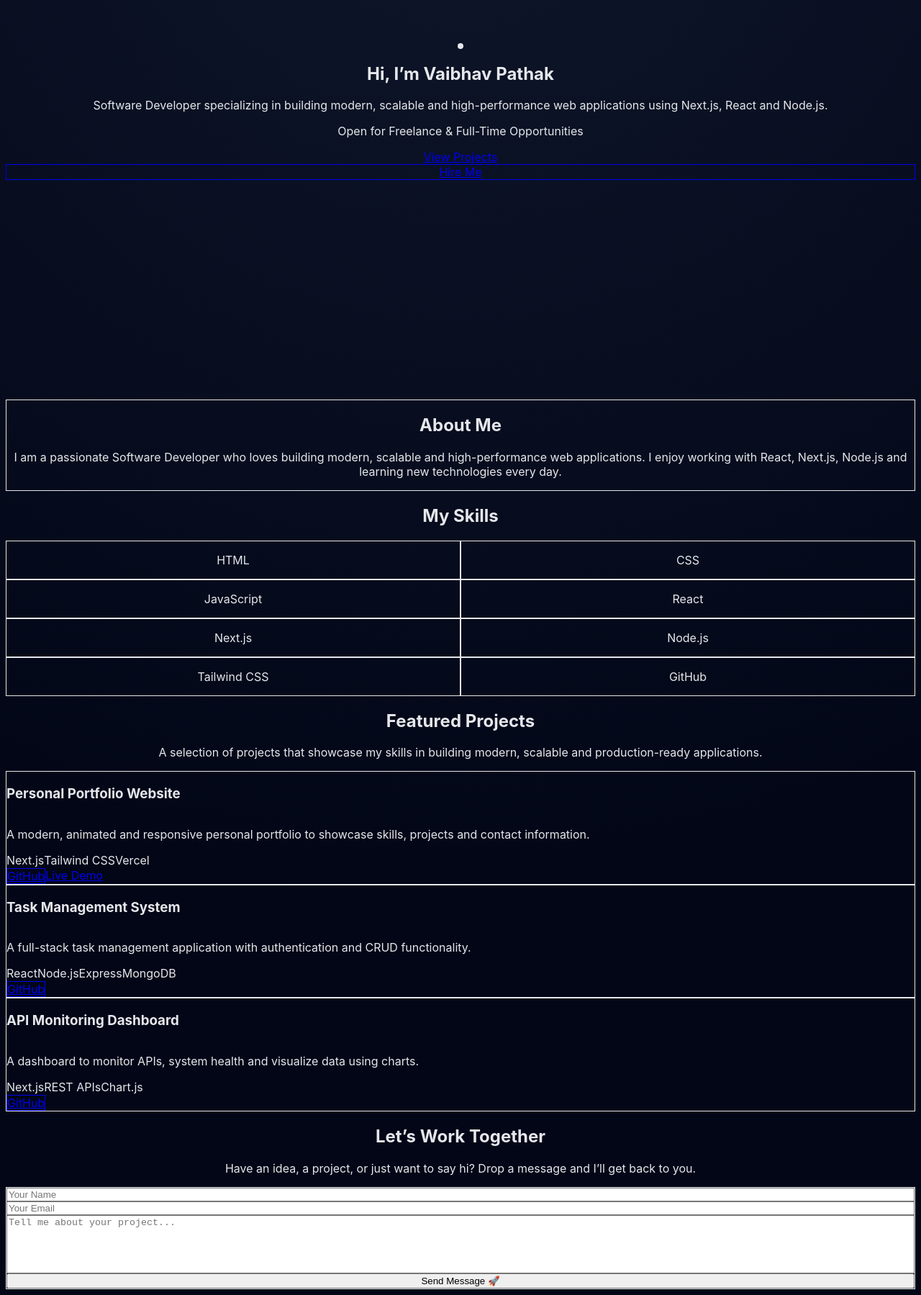
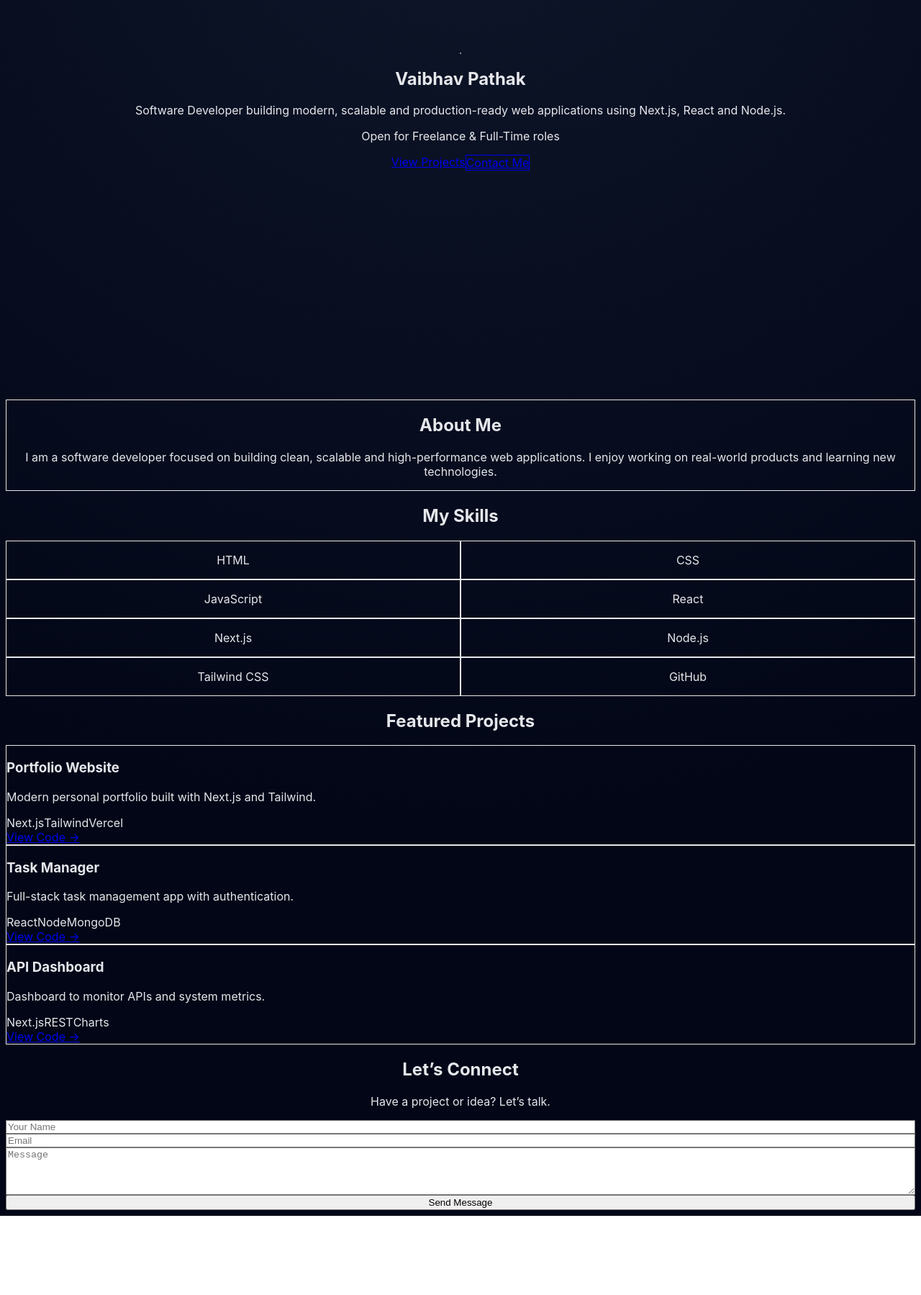
Before and after one commit to vaibhavpathak399/portfolio, a Next.js app: page / in a window 1280 px wide. Shown: the part 253-2052 px from the top of the page at 72% size. After the commit the page ends 1942 px from the top, so only its background shows below. Built offline with nearby package versions, Linux system fonts and the light colour scheme.

Commit message:
Fix Skills framer-motion client error

```diff
--- a/src/components/Hero.js
+++ b/src/components/Hero.js
@@ -1,26 +1,13 @@
-"use client";
-
-import { motion } from "framer-motion";
 import Image from "next/image";
 
 export default function Hero() {
   return (
-    <section className="relative min-h-screen flex items-center justify-center px-6 overflow-hidden">
+    <section className="min-h-screen flex items-center justify-center px-6 bg-gradient-to-b from-black to-gray-950">
+      <div className="max-w-6xl w-full grid md:grid-cols-2 gap-14 items-center">
 
-      {/* background glow */}
-      <div className="absolute -top-40 -left-40 w-[500px] h-[500px] bg-blue-600/25 rounded-full blur-[140px]" />
-      <div className="absolute bottom-0 right-0 w-[400px] h-[400px] bg-purple-600/20 rounded-full blur-[140px]" />
-
-      <div className="relative z-10 max-w-6xl w-full grid md:grid-cols-2 gap-12 items-center">
-
-        {/* LEFT: PROFILE IMAGE */}
-        <motion.div
-          initial={{ opacity: 0, scale: 0.9 }}
-          animate={{ opacity: 1, scale: 1 }}
-          transition={{ duration: 0.8, ease: "easeOut" }}
-          className="flex justify-center"
-        >
-          <div className="relative w-64 h-64 md:w-80 md:h-80 rounded-full overflow-hidden border-4 border-white/10 shadow-2xl">
+        {/* IMAGE */}
+        <div className="flex justify-center">
+          <div className="relative w-72 h-72 rounded-full overflow-hidden border border-white/10 shadow-2xl">
             <Image
               src="/profile.jpg"
               alt="Vaibhav Pathak"
@@ -29,46 +16,40 @@ export default function Hero() {
               priority
             />
           </div>
-        </motion.div>
+        </div>
 
-        {/* RIGHT: TEXT CONTENT */}
-        <motion.div
-          initial={{ opacity: 0, y: 40 }}
-          animate={{ opacity: 1, y: 0 }}
-          transition={{ duration: 0.8, delay: 0.2 }}
-          className="text-center md:text-left"
-        >
-          <h1 className="text-5xl md:text-6xl font-extrabold leading-tight mb-4">
-            Hi, I’m{" "}
-            <span className="text-blue-500">Vaibhav Pathak</span>
+        {/* TEXT */}
+        <div className="text-center md:text-left">
+          <h1 className="text-5xl md:text-6xl font-extrabold mb-4">
+            Vaibhav <span className="text-blue-500">Pathak</span>
           </h1>
 
-          <p className="text-gray-400 text-lg md:text-xl mb-6 leading-relaxed">
-            Software Developer specializing in building modern, scalable and
-            high-performance web applications using Next.js, React and Node.js.
+          <p className="text-gray-400 text-lg mb-6">
+            Software Developer building modern, scalable and production-ready
+            web applications using Next.js, React and Node.js.
           </p>
 
           <p className="text-gray-500 mb-8">
-            Open for <span className="text-white">Freelance</span> &{" "}
-            <span className="text-white">Full-Time</span> Opportunities
+            Open for <span className="text-white">Freelance</span> &
+            <span className="text-white"> Full-Time</span> roles
           </p>
 
-          <div className="flex flex-col sm:flex-row gap-5 justify-center md:justify-start">
+          <div className="flex gap-4 justify-center md:justify-start">
             <a
               href="#projects"
-              className="px-8 py-4 bg-blue-600 rounded-xl text-lg font-semibold hover:bg-blue-700 transition"
+              className="px-6 py-3 bg-blue-600 rounded-lg font-semibold hover:bg-blue-700 transition"
             >
               View Projects
             </a>
 
             <a
               href="#contact"
-              className="px-8 py-4 border border-white/20 rounded-xl text-lg hover:bg-white/5 transition"
+              className="px-6 py-3 border border-white/20 rounded-lg hover:bg-white/5 transition"
             >
-              Hire Me
+              Contact Me
             </a>
           </div>
-        </motion.div>
+        </div>
 
       </div>
     </section>
--- a/src/sections/About.js
+++ b/src/sections/About.js
@@ -1,21 +1,16 @@
 export default function About() {
   return (
-    <section className="py-28 px-6">
-        <div className="max-w-4xl mx-auto text-center bg-white/5 backdrop-blur-xl border border-white/10 rounded-3xl p-10">
-
-
+    <section className="py-24 px-6 bg-black">
+      <div className="max-w-4xl mx-auto bg-white/5 border border-white/10 rounded-2xl p-10 text-center">
         <h2 className="text-4xl font-bold mb-6">
           About <span className="text-blue-500">Me</span>
         </h2>
 
-        <p className="text-gray-300 text-lg leading-relaxed">
-
-          I am a passionate Software Developer who loves building
-          modern, scalable and high-performance web applications.
-          I enjoy working with React, Next.js, Node.js and learning
-          new technologies every day.
+        <p className="text-gray-400 text-lg leading-relaxed">
+          I am a software developer focused on building clean, scalable
+          and high-performance web applications. I enjoy working on real-world
+          products and learning new technologies.
         </p>
-
       </div>
     </section>
   );
--- a/src/sections/Contact.js
+++ b/src/sections/Contact.js
@@ -1,67 +1,44 @@
-"use client";
-
-import { motion } from "framer-motion";
-
 export default function Contact() {
   return (
-    <section id="contact" className="py-28 px-6 relative overflow-hidden">
-      <div className="absolute -top-40 left-1/2 -translate-x-1/2 w-[500px] h-[500px] bg-blue-600/20 rounded-full blur-[140px]" />
-
-      <motion.div
-        initial={{ opacity: 0, y: 40 }}
-        whileInView={{ opacity: 1, y: 0 }}
-        transition={{ duration: 0.7 }}
-        viewport={{ once: true }}
-        className="relative max-w-4xl mx-auto text-center"
-      >
-        <h2 className="text-4xl md:text-5xl font-extrabold mb-4">
-          Let’s <span className="text-blue-500">Work Together</span>
+    <section id="contact" className="py-24 px-6 bg-gray-950">
+      <div className="max-w-4xl mx-auto text-center">
+        <h2 className="text-4xl font-bold mb-6">
+          Let’s <span className="text-blue-500">Connect</span>
         </h2>
 
-        <p className="text-gray-400 mb-12 text-lg">
-          Have an idea, a project, or just want to say hi? Drop a message and I’ll
-          get back to you.
+        <p className="text-gray-400 mb-10">
+          Have a project or idea? Let’s talk.
         </p>
 
-        <div className="max-w-xl mx-auto bg-white/5 backdrop-blur-xl border border-white/10 rounded-3xl p-8 md:p-10">
         <form
           action="https://formspree.io/f/mqedavkd"
           method="POST"
-            className="grid gap-6"
+          className="max-w-xl mx-auto grid gap-5"
         >
           <input
-              type="text"
+            className="px-4 py-3 bg-black border border-white/10 rounded-lg"
+            placeholder="Your Name"
             name="name"
-              placeholder="Your Name"
             required
-              className="px-4 py-3 rounded-xl bg-black/40 border border-white/10 focus:border-blue-500 focus:ring-1 focus:ring-blue-500 outline-none transition"
           />
-
           <input
-              type="email"
+            className="px-4 py-3 bg-black border border-white/10 rounded-lg"
+            placeholder="Email"
             name="email"
-              placeholder="Your Email"
             required
-              className="px-4 py-3 rounded-xl bg-black/40 border border-white/10 focus:border-blue-500 focus:ring-1 focus:ring-blue-500 outline-none transition"
           />
-
           <textarea
+            className="px-4 py-3 bg-black border border-white/10 rounded-lg"
+            rows="4"
+            placeholder="Message"
             name="message"
-              rows="5"
-              placeholder="Tell me about your project..."
             required
-              className="px-4 py-3 rounded-xl bg-black/40 border border-white/10 focus:border-blue-500 focus:ring-1 focus:ring-blue-500 outline-none transition resize-none"
           />
-
-            <button
-              type="submit"
-              className="mt-4 bg-blue-600 py-3 rounded-xl text-lg font-semibold hover:bg-blue-700 hover:scale-[1.02] transition duration-300"
-            >
-              Send Message 🚀
+          <button className="bg-blue-600 py-3 rounded-lg font-semibold hover:bg-blue-700 transition">
+            Send Message
           </button>
         </form>
       </div>
-      </motion.div>
     </section>
   );
 }
--- a/src/sections/Projects.js
+++ b/src/sections/Projects.js
@@ -1,105 +1,60 @@
 export default function Projects() {
   const projects = [
     {
-      title: "Personal Portfolio Website",
-      description:
-        "A modern, animated and responsive personal portfolio to showcase skills, projects and contact information.",
-      tech: ["Next.js", "Tailwind CSS", "Vercel"],
+      title: "Portfolio Website",
+      desc: "Modern personal portfolio built with Next.js and Tailwind.",
+      tech: ["Next.js", "Tailwind", "Vercel"],
       github: "https://github.com/vaibhavpathak399/portfolio",
-      live: "https://YOUR-VERCEL-LINK.vercel.app",
     },
     {
-      title: "Task Management System",
-      description:
-        "A full-stack task management application with authentication and CRUD functionality.",
-      tech: ["React", "Node.js", "Express", "MongoDB"],
-      github: "https://github.com/vaibhavpathak399/task-manager",
-      live: "#",
+      title: "Task Manager",
+      desc: "Full-stack task management app with authentication.",
+      tech: ["React", "Node", "MongoDB"],
+      github: "#",
     },
     {
-      title: "API Monitoring Dashboard",
-      description:
-        "A dashboard to monitor APIs, system health and visualize data using charts.",
-      tech: ["Next.js", "REST APIs", "Chart.js"],
-      github: "https://github.com/vaibhavpathak399/api-dashboard",
-      live: "#",
+      title: "API Dashboard",
+      desc: "Dashboard to monitor APIs and system metrics.",
+      tech: ["Next.js", "REST", "Charts"],
+      github: "#",
     },
   ];
 
   return (
-    <section
-      id="projects"
-      className="py-28 px-6 bg-gradient-to-b from-black via-gray-950 to-black text-white"
-    >
+    <section id="projects" className="py-24 px-6 bg-black">
       <div className="max-w-6xl mx-auto">
-        {/* Heading */}
-        <div className="text-center mb-16">
-          <h2 className="text-4xl md:text-5xl font-extrabold mb-4">
-            Featured <span className="text-blue-500">Projects</span>
-          </h2>
-          <p className="text-gray-400 max-w-2xl mx-auto">
-            A selection of projects that showcase my skills in building
-            modern, scalable and production-ready applications.
-          </p>
-        </div>
+        <h2 className="text-4xl font-bold text-center mb-16">
+          Featured <span className="text-blue-500">Projects</span>
+        </h2>
 
-        {/* Projects Grid */}
-        <div className="grid gap-10 md:grid-cols-3">
-          {projects.map((project, index) => (
+        <div className="grid md:grid-cols-3 gap-10">
+          {projects.map((p, i) => (
             <div
-              key={index}
-              className="group bg-white/5 backdrop-blur-xl border border-white/10 rounded-3xl p-8
-                         hover:border-blue-500/40 hover:scale-[1.03]
-                         transition duration-300 flex flex-col"
+              key={i}
+              className="bg-white/5 border border-white/10 rounded-2xl p-8
+                         hover:border-blue-500/40 hover:-translate-y-1
+                         transition duration-300"
             >
-              {/* Title */}
-              <h3 className="text-2xl font-extrabold mb-3">
-                {project.title}
-              </h3>
+              <h3 className="text-2xl font-bold mb-3">{p.title}</h3>
+              <p className="text-gray-400 text-sm mb-6">{p.desc}</p>
 
-              {/* Description */}
-              <p className="text-gray-400 text-sm leading-relaxed mb-6">
-                {project.description}
-              </p>
-
-              {/* Tech stack badges */}
               <div className="flex flex-wrap gap-2 mb-6">
-                {project.tech.map((techItem, i) => (
+                {p.tech.map((t, j) => (
                   <span
-                    key={i}
-                    className="text-xs px-3 py-1 rounded-full bg-white/10 text-gray-300"
+                    key={j}
+                    className="text-xs px-3 py-1 rounded-full bg-white/10"
                   >
-                    {techItem}
+                    {t}
                   </span>
                 ))}
               </div>
 
-              <div className="h-px bg-white/10 mb-6" />
-
-              {/* Links */}
-              <div className="mt-auto flex gap-4">
-                <a
-                  href={project.github}
-                  target="_blank"
-                  rel="noopener noreferrer"
-                  className="px-4 py-2 rounded-lg border border-white/20 text-sm
-                             hover:bg-white/10 transition"
-                >
-                  GitHub
-                </a>
-
-                {project.live !== "#" && (
-                  <a
-                    href={project.live}
-                    target="_blank"
-                    rel="noopener noreferrer"
-                    className="px-4 py-2 rounded-lg bg-blue-600 text-sm font-semibold
-                               hover:bg-blue-700 transition"
-                  >
-                    Live Demo
-                  </a>
-                )}
-              </div>
+              <a
+                href={p.github}
+                className="text-blue-400 hover:underline"
+              >
+                View Code →
+              </a>
             </div>
           ))}
         </div>
--- a/src/sections/Skills.js
+++ b/src/sections/Skills.js
@@ -1,7 +1,3 @@
-"use client";
-
-import { motion } from "framer-motion";
-
 export default function Skills() {
   const skills = [
     "HTML",
@@ -15,38 +11,26 @@ export default function Skills() {
   ];
 
   return (
-    <section className="py-28 px-6 bg-gray-900 text-white">
-      <div className="relative max-w-6xl mx-auto text-center">
+    <section className="py-24 px-6 bg-gray-950">
+      <div className="max-w-6xl mx-auto text-center">
+        <h2 className="text-4xl font-bold mb-14">
+          My <span className="text-blue-500">Skills</span>
+        </h2>
 
-        {/* Heading animation */}
-        <motion.h2
-          initial={{ opacity: 0, y: 20 }}
-          whileInView={{ opacity: 1, y: 0 }}
-          transition={{ duration: 0.6 }}
-          viewport={{ once: true }}
-          className="text-4xl md:text-5xl font-extrabold mb-14"
-        >
-          My <span className="text-blue-500">Skills</span>
-        </motion.h2>
-
-        {/* Skills grid */}
-        <div className="grid grid-cols-2 md:grid-cols-4 gap-10">
-          {skills.map((skill, index) => (
-            <motion.div
-              key={index}
-              initial={{ opacity: 0, scale: 0.9 }}
-              whileInView={{ opacity: 1, scale: 1 }}
-              transition={{ duration: 0.4, delay: index * 0.05 }}
-              viewport={{ once: true }}
-              className="bg-white/5 backdrop-blur-md border border-white/10 rounded-2xl py-8 hover:scale-105 hover:border-blue-500/50 transition duration-300"
+        <div className="grid grid-cols-2 md:grid-cols-4 gap-8">
+          {skills.map((skill, i) => (
+            <div
+              key={i}
+              className="bg-white/5 border border-white/10 rounded-xl py-6
+                         hover:border-blue-500/40 hover:-translate-y-1
+                         transition duration-300"
             >
-              <p className="text-sm tracking-widest text-gray-300 font-semibold">
+              <p className="text-sm font-semibold tracking-widest text-gray-300">
                 {skill}
               </p>
-            </motion.div>
+            </div>
           ))}
         </div>
-
       </div>
     </section>
   );
```
Lines whose indentation alone changed are shown as unchanged.
